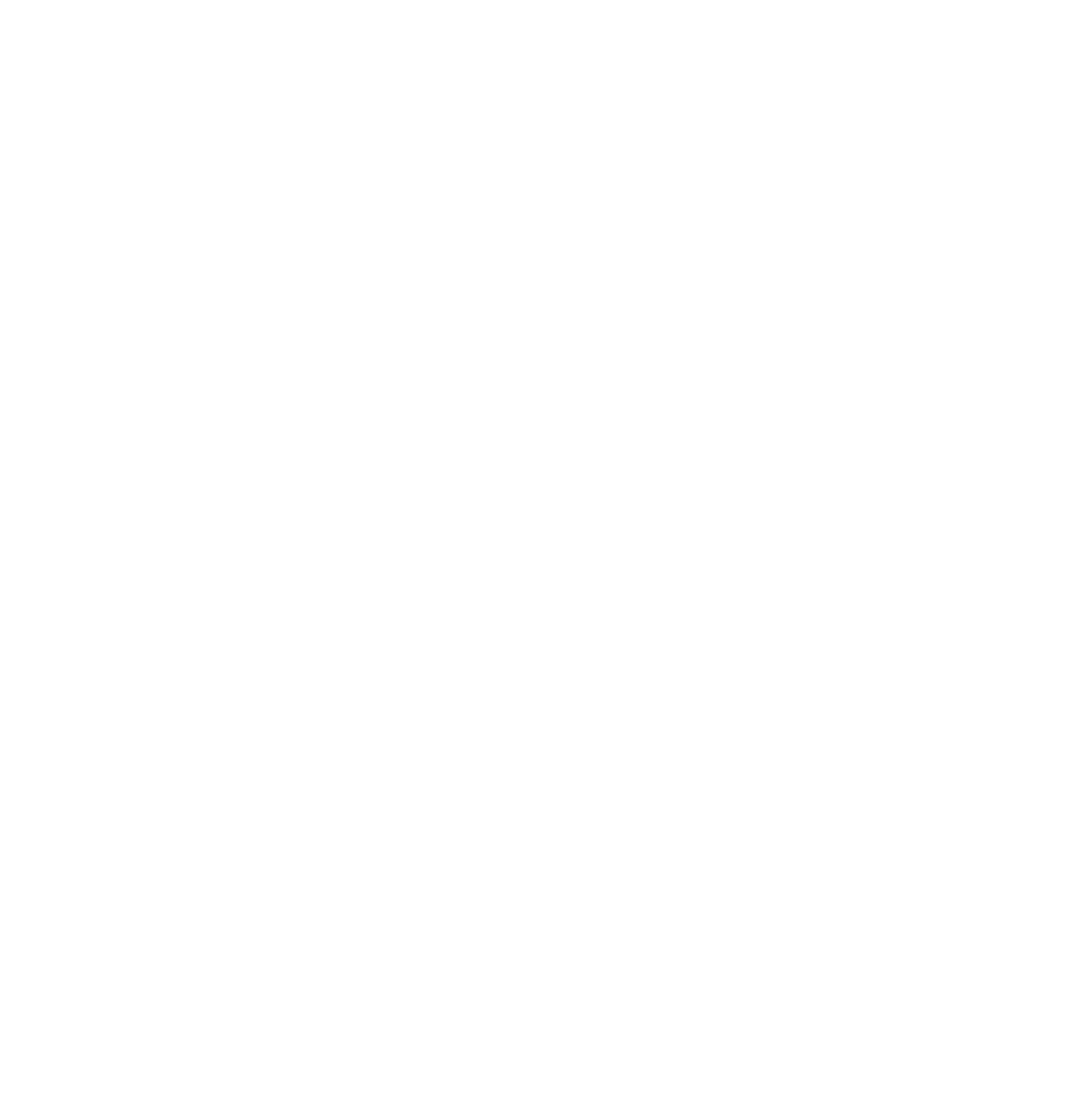
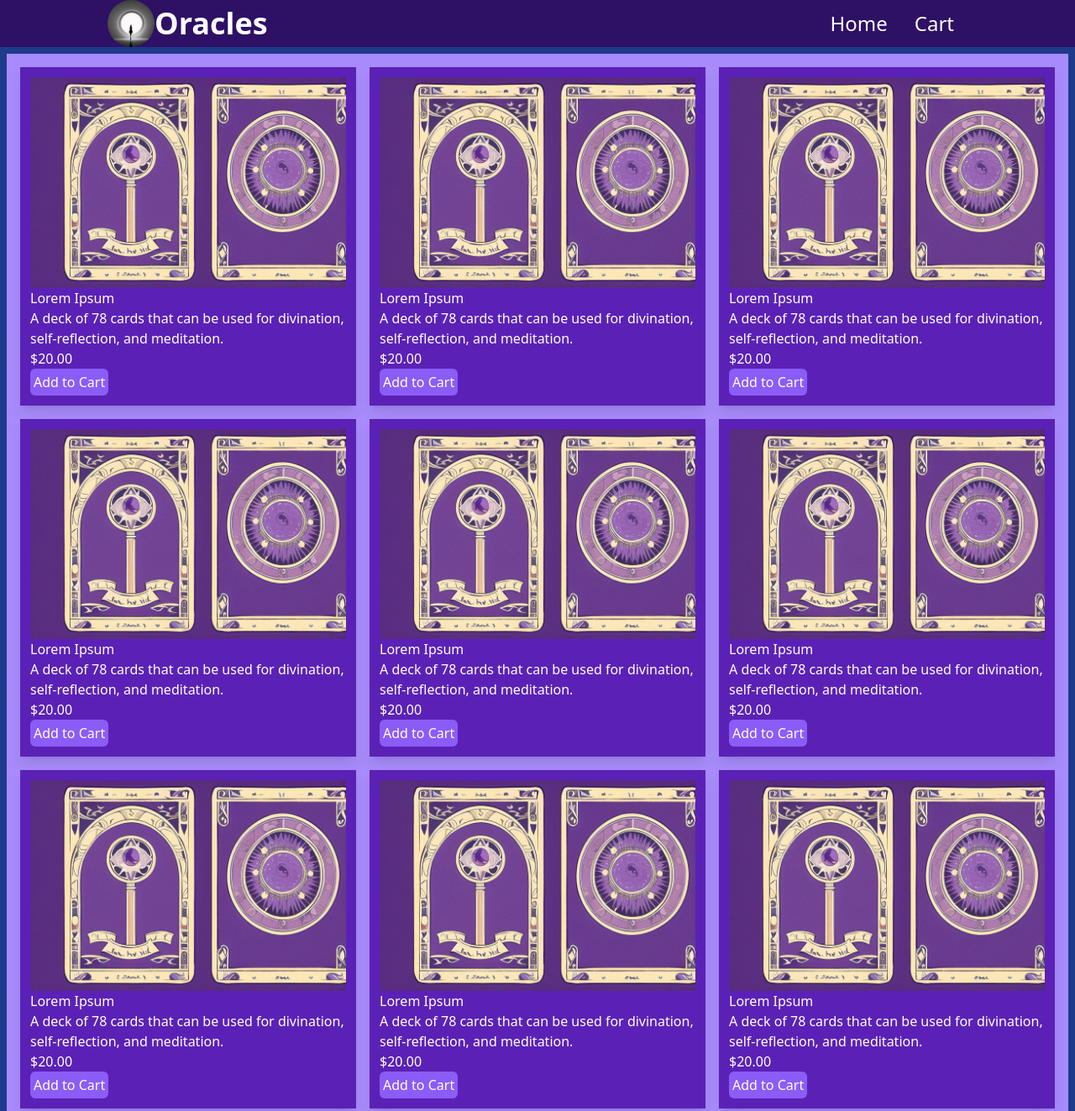
Before and after one commit to haydaridayoff/company-profile-portofolio, a website: page merchandise.html in a window 1280 px wide. Shown: the top 1323 px of the page at 84% size. Before the commit the page ends 800 px from the top, so only its background shows below. Drawn offline with Linux system fonts and the light colour scheme; no server answers.

Commit message:
Added tailwind and merch page

```diff
--- /dev/null
+++ b/css/tailwind.css
@@ -0,0 +1,3 @@
+@tailwind base;
+@tailwind components;
+@tailwind utilities;
--- a/index.html
+++ b/index.html
@@ -6,7 +6,7 @@
     <meta http-equiv="X-UA-Compatible" content="IE=edge">
     <meta name="viewport" content="width=device-width, initial-scale=1.0">
 
-    <link rel="stylesheet" href="Assets/style.css">
+    <link rel="stylesheet" href="css/style.css">
     <title>MyCompany</title>
 </head>
 
@@ -162,6 +162,17 @@
                 </div>
             </div>
         </section>
+        <section>
+            <div class="p-6 max-w-sm mx-auto bg-white rounded-xl shadow-lg flex items-center space-x-4">
+                <div class="shrink-0">
+                    <img class="h-12 w-12" src="/img/logo.svg" alt="ChitChat Logo">
+                </div>
+                <div>
+                    <div class="text-xl font-medium text-black">ChitChat</div>
+                    <p class="text-slate-500">You have a new message!</p>
+                </div>
+            </div>
+        </section>
     </main>
     <footer class="footer">
         <div class="footer__container">
--- /dev/null
+++ b/js/Merchandise.js
@@ -0,0 +1,31 @@
+const merchUrl = "https://fakestoreapi.com/products";
+let merch = [];
+
+
+function main(){
+    getMerchandise();
+}
+
+function getServerResponse(response){
+    return response.json();
+}
+
+function consoleOutput(input){
+    console.log(input);
+}
+
+function saveMerchandise(json){
+    let merchObj = JSON.stringify(json);
+    localStorage.setItem("merchandise",merchObj);
+    merch = merchObj;
+}
+
+async function getMerchandise(){
+    let response = await fetch(merchUrl);
+    let json = await getServerResponse(response);
+
+    consoleOutput(json);
+    saveMerchandise(json);
+}
+
+document.addEventListener("DOMContentLoaded",main);
--- a/merchandise.html
+++ b/merchandise.html
@@ -0,0 +1,129 @@
+<!DOCTYPE html>
+<html lang="en">
+
+<head>
+    <meta charset="UTF-8">
+    <meta http-equiv="X-UA-Compatible" content="IE=edge">
+    <meta name="viewport" content="width=device-width, initial-scale=1.0">
+
+    <link rel="stylesheet" href="css/build/tailwind.css">
+    <title>Document</title>
+</head>
+
+<body>
+    <main class="bg-violet-800 text-white">
+        <header class="fixed top-0 bg-violet-950 w-full flex flex-col items-center">
+            <div class="flex justify-between items-center max-w-5xl w-full">
+                <div class="flex items-center">
+                    <div class="overflow-hidden w-14 h-14 rounded-full">
+                        <img class="h-full w-full" src="Assets/LadyLogo.png" alt="logo">
+                    </div>
+                    <h1 class="text-4xl font-bold">Oracles</h1>
+                </div>
+                <nav>
+                    <ul class="flex">
+                        <li class=""><a class="text-2xl p-2 m-2" href="index.html">Home</a></li>
+                        <li class=""><a class="text-2xl p-2 m-2" href="cart.html">Cart</a></li>
+                    </ul>
+                </nav>
+            </div>
+        </header>
+        <section class="bg-violet-400 border-8 border-blue-900 font-sans mt-14">
+            <div data-index="0" class="grid grid-flow-row lg:grid-cols-3 sm:grid-cols-1 gap-4 m-4 transition-all">
+                <div class="merch bg-violet-800 p-3 flex-col shadow-lg">
+                    <div class="w-full flex-grow-1 overflow-hidden">
+                        <img class="merch__image w-full h-fit " src="Assets/TarotCards.png" alt="merchandise-image" data-status="">
+                    </div>
+                    <h2 class="merch__title flex-grow-0">Lorem Ipsum</h2>
+                    <p class="">A deck of 78 cards that can be used for divination,
+                        self-reflection, and meditation.</p>
+                    <p class="merchandise__price">$20.00</p>
+                    <button class="merch__addBtn bg-violet-500 p-1 rounded-md overflow-hidden">Add to Cart</button>
+                </div>
+                <div class="merch bg-violet-800 p-3 flex-col shadow-lg">
+                    <div class="w-full flex-grow-1 overflow-hidden">
+                        <img class="merch__image w-full h-fit " src="Assets/TarotCards.png" alt="merchandise-image" data-status="">
+                    </div>
+                    <h2 class="merch__title flex-grow-0">Lorem Ipsum</h2>
+                    <p class="">A deck of 78 cards that can be used for divination,
+                        self-reflection, and meditation.</p>
+                    <p class="merchandise__price">$20.00</p>
+                    <button class="merch__addBtn bg-violet-500 p-1 rounded-md overflow-hidden">Add to Cart</button>
+                </div>
+                <div class="merch bg-violet-800 p-3 flex-col shadow-lg">
+                    <div class="w-full flex-grow-1 overflow-hidden">
+                        <img class="merch__image w-full h-fit " src="Assets/TarotCards.png" alt="merchandise-image" data-status="">
+                    </div>
+                    <h2 class="merch__title flex-grow-0">Lorem Ipsum</h2>
+                    <p class="">A deck of 78 cards that can be used for divination,
+                        self-reflection, and meditation.</p>
+                    <p class="merchandise__price">$20.00</p>
+                    <button class="merch__addBtn bg-violet-500 p-1 rounded-md overflow-hidden">Add to Cart</button>
+                </div>
+                <div class="merch bg-violet-800 p-3 flex-col shadow-lg">
+                    <div class="w-full flex-grow-1 overflow-hidden">
+                        <img class="merch__image w-full h-fit " src="Assets/TarotCards.png" alt="merchandise-image" data-status="">
+                    </div>
+                    <h2 class="merch__title flex-grow-0">Lorem Ipsum</h2>
+                    <p class="">A deck of 78 cards that can be used for divination,
+                        self-reflection, and meditation.</p>
+                    <p class="merchandise__price">$20.00</p>
+                    <button class="merch__addBtn bg-violet-500 p-1 rounded-md overflow-hidden">Add to Cart</button>
+                </div>
+                <div class="merch bg-violet-800 p-3 flex-col shadow-lg">
+                    <div class="w-full flex-grow-1 overflow-hidden">
+                        <img class="merch__image w-full h-fit " src="Assets/TarotCards.png" alt="merchandise-image" data-status="">
+                    </div>
+                    <h2 class="merch__title flex-grow-0">Lorem Ipsum</h2>
+                    <p class="">A deck of 78 cards that can be used for divination,
+                        self-reflection, and meditation.</p>
+                    <p class="merchandise__price">$20.00</p>
+                    <button class="merch__addBtn bg-violet-500 p-1 rounded-md overflow-hidden">Add to Cart</button>
+                </div>
+                <div class="merch bg-violet-800 p-3 flex-col shadow-lg">
+                    <div class="w-full flex-grow-1 overflow-hidden">
+                        <img class="merch__image w-full h-fit " src="Assets/TarotCards.png" alt="merchandise-image" data-status="">
+                    </div>
+                    <h2 class="merch__title flex-grow-0">Lorem Ipsum</h2>
+                    <p class="">A deck of 78 cards that can be used for divination,
+                        self-reflection, and meditation.</p>
+                    <p class="merchandise__price">$20.00</p>
+                    <button class="merch__addBtn bg-violet-500 p-1 rounded-md overflow-hidden">Add to Cart</button>
+                </div>
+                <div class="merch bg-violet-800 p-3 flex-col shadow-lg">
+                    <div class="w-full flex-grow-1 overflow-hidden">
+                        <img class="merch__image w-full h-fit " src="Assets/TarotCards.png" alt="merchandise-image" data-status="">
+                    </div>
+                    <h2 class="merch__title flex-grow-0">Lorem Ipsum</h2>
+                    <p class="">A deck of 78 cards that can be used for divination,
+                        self-reflection, and meditation.</p>
+                    <p class="merchandise__price">$20.00</p>
+                    <button class="merch__addBtn bg-violet-500 p-1 rounded-md overflow-hidden">Add to Cart</button>
+                </div>
+                <div class="merch bg-violet-800 p-3 flex-col shadow-lg">
+                    <div class="w-full flex-grow-1 overflow-hidden">
+                        <img class="merch__image w-full h-fit " src="Assets/TarotCards.png" alt="merchandise-image" data-status="">
+                    </div>
+                    <h2 class="merch__title flex-grow-0">Lorem Ipsum</h2>
+                    <p class="">A deck of 78 cards that can be used for divination,
+                        self-reflection, and meditation.</p>
+                    <p class="merchandise__price">$20.00</p>
+                    <button class="merch__addBtn bg-violet-500 p-1 rounded-md overflow-hidden">Add to Cart</button>
+                </div>
+                <div class="merch bg-violet-800 p-3 flex-col shadow-lg">
+                    <div class="w-full flex-grow-1 overflow-hidden">
+                        <img class="merch__image w-full h-fit " src="Assets/TarotCards.png" alt="merchandise-image" data-status="">
+                    </div>
+                    <h2 class="merch__title flex-grow-0">Lorem Ipsum</h2>
+                    <p class="">A deck of 78 cards that can be used for divination,
+                        self-reflection, and meditation.</p>
+                    <p class="merchandise__price">$20.00</p>
+                    <button class="merch__addBtn bg-violet-500 p-1 rounded-md overflow-hidden">Add to Cart</button>
+                </div>
+            </div>
+        </section>
+    </main>
+    <script src="js/Merchandise.js"></script>
+</body>
+
+</html>
--- /dev/null
+++ b/tailwind.config.js
@@ -0,0 +1,11 @@
+/** @type {import('tailwindcss').Config} */
+module.exports = {
+  content: [
+    './js/**/*.js',
+    './*.html'
+  ],
+  theme: {
+    extend: {},
+  },
+  plugins: [],
+}
```
Also changed, not shown: package.json (added, +10 -0 lines), .css/build/tailwind.css (added), css/build/tailwind.css (added), css/style.css (renamed from Assets/style.css), js/serverHandler.js (added), 1 other file.
